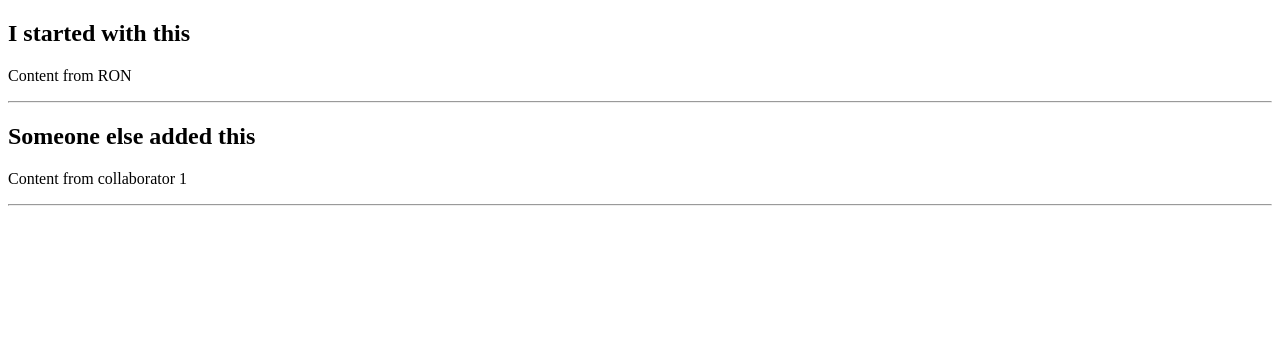
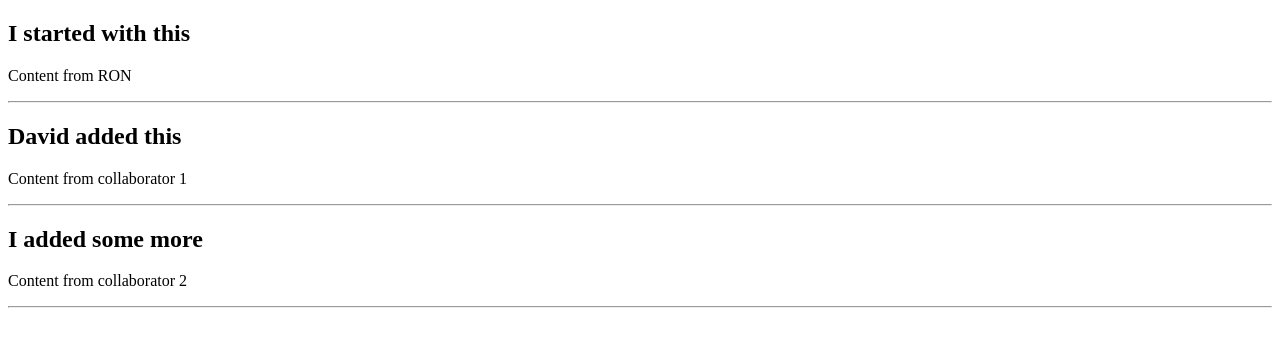
Before and after one commit to rbailey000/collaborate, a plain HTML site: page index.html in a window 1280 px wide. Drawn offline with Linux system fonts and the light colour scheme.

Commit message:
Added some more from rbailey000

```diff
--- a/index.html
+++ b/index.html
@@ -13,11 +13,11 @@
 	<p>Content from RON</p>
 	<hr>
 
-	<h2>Someone else added this</h2>
+	<h2>David added this</h2>
 	<p> Content from collaborator 1 </p>
 	<hr>
-	<!-- <h2>Yet someone else added this</h2>
+	<h2>I added some more</h2>
 	<p> Content from collaborator 2 </p>
-	<hr> -->
+	<hr>
 </body>
 </html>
```
